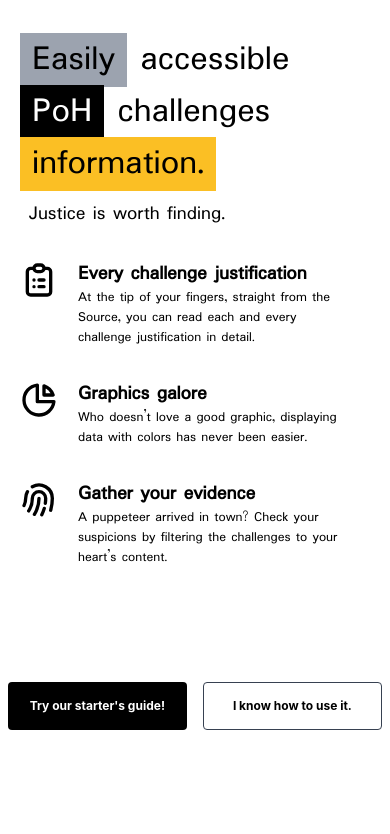
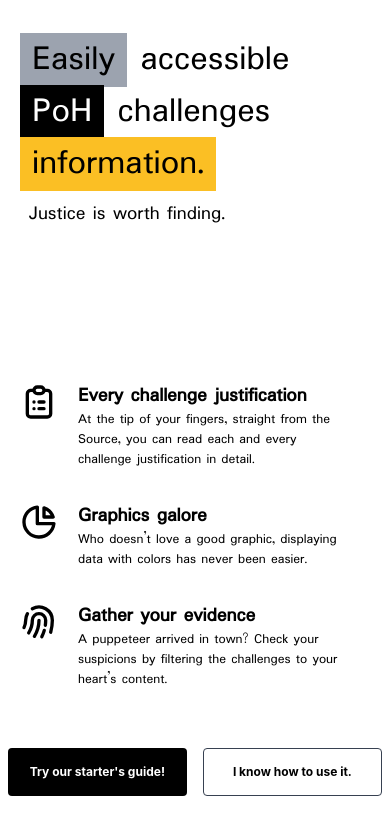
Before and after one commit to tomasellis/poh-challenge-insight, a React (Create React App) app: page / in a window 390 px wide. Shown: the top 834 px of the page. Built offline with nearby package versions, Linux system fonts and the light colour scheme; the HTML template or start-up script is replaced by a standard one.

Commit message:
fix: higher than 720p button placement in landing

```diff
--- a/src/App.tsx
+++ b/src/App.tsx
@@ -6,7 +6,6 @@ import { BrowserRouter as Router, Switch, Route } from "react-router-dom";
 function App() {
   return (
     <Router>
-      <div className="App w-full h-screen ">
       <Switch>
         <Route exact path="/">
           <Landing />
@@ -15,7 +14,6 @@ function App() {
           <Home />
         </Route>
       </Switch>
-      </div>
     </Router>
   );
 }
--- a/src/pages/Landing.tsx
+++ b/src/pages/Landing.tsx
@@ -7,8 +7,12 @@ import { Link } from "react-router-dom";
 
 const Landing = () => {
   return (
-    <div className={"flex flex-col w-full h-full"}>
-      <div className={"flex flex-col w-full xl:flex-row xl:h-4/5"}>
+    <div className={"flex flex-col w-screen h-screen"}>
+      <div
+        className={
+          "flex-1 flex flex-col w-full xl:flex-row xl:h-5/6"
+        }
+      >
         <div className={"LeftText flex-1 flex flex-col items-center"}>
           <div
             className={
@@ -140,7 +144,7 @@ const Landing = () => {
       </div>
       <div
         className={
-          "flex flex-row w-full justify-center items-center py-12 m-auto ssm:py-8 sm:py-16 lg:m-0 lg:py-10 lg:h-1/5 xl:pt-14"
+          "flex flex-row w-full justify-center items-center py-12 ssm:py-8 sm:py-16 lg:m-0 lg:py-10 lg:h-1/5 xl:h-screen xl:pt-14"
         }
       >
         <Link
```
Lines whose indentation alone changed are shown as unchanged.
